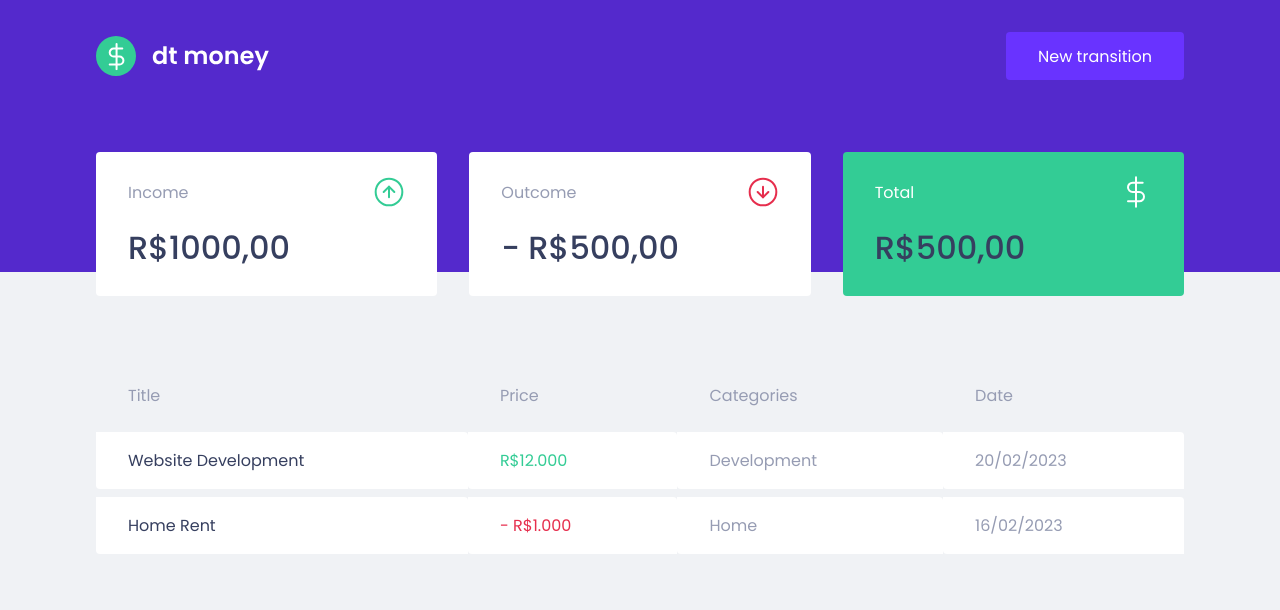
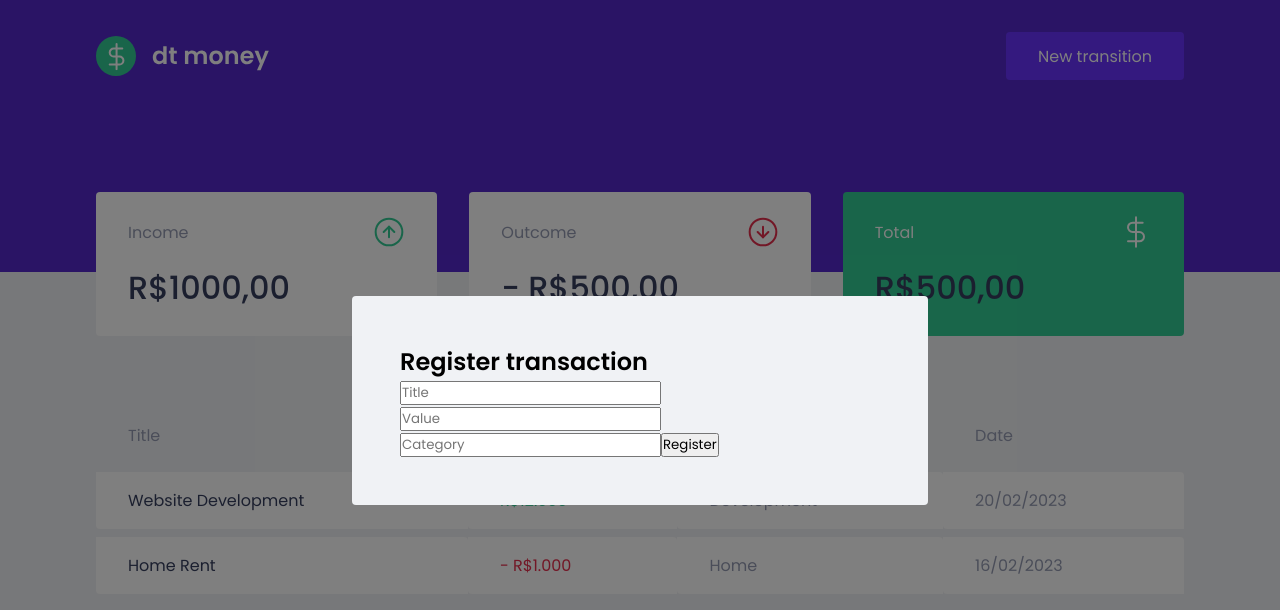
Before and after one commit to inacio000/React-JS, a React (Create React App) app in the folder inmoney/: page / in a window 1280 px wide. Both pictures are taken after a click on the button "New transition". Shown: the top 610 px of the page. Built offline with nearby package versions, Linux system fonts and the light colour scheme; no server answers; what miragejs would draw is missing.

Commit message:
started modal style

```diff
--- a/inmoney/src/App.tsx
+++ b/inmoney/src/App.tsx
@@ -3,6 +3,7 @@
 import { Header } from "./components/Header";
 import { GlobalStyle } from "./styles/global"
 import Modal from 'react-modal'
+import { NewTransactionModal } from "./components/NewTransactionModal";
 
 Modal.setAppElement('#root')
 
@@ -22,6 +23,10 @@
       <Header
         onOpenNewTransactionModal={handleOpenNewTransactionModal}
       />
+      <NewTransactionModal
+        isOpen={isNewTransactionModalOpen}
+        onRequestClose={handleCloseNewTransactionModal}
+      />
       <Dashboard />
       <GlobalStyle />
     </>
--- a/inmoney/src/components/NewTransactionModal/index.tsx
+++ b/inmoney/src/components/NewTransactionModal/index.tsx
@@ -1,13 +1,35 @@
 import Modal from 'react-modal'
+import { Container } from './style';
 
-export function NewTransactionModal() {
+interface NewTransactionModalProps {
+    isOpen: boolean;
+    onRequestClose: () => void;
+}
+
+export function NewTransactionModal({isOpen, onRequestClose}: NewTransactionModalProps) {
     return (
-        <h1>Modal</h1>
-    //     <Modal
-    //       isOpen={isNewTransactionModalOpen}
-    //       onRequestClose={handleCloseNewTransactionModal}
-    //   >
-    //       <h2>Register transaction</h2>
-    //   </Modal>
+        <Modal
+            isOpen={isOpen}
+            onRequestClose={onRequestClose}
+            overlayClassName="react-modal-overlay"
+            className="react-modal-content"
+        >
+          <Container>
+              <h2>Register transaction</h2>
+              <input
+                placeholder='Title'
+              />
+              <input
+                type='number'
+                placeholder='Value'
+              />
+              <input
+                placeholder='Category'
+              />
+              <button type="submit">
+                Register
+              </button>
+          </Container>
+      </Modal>
     )
 }
--- /dev/null
+++ b/inmoney/src/components/NewTransactionModal/style.ts
@@ -0,0 +1,3 @@
+import styled from 'styled-components'
+
+export const Container = styled.form``;
--- a/inmoney/src/components/Summary/styles.ts
+++ b/inmoney/src/components/Summary/styles.ts
@@ -4,7 +4,7 @@
     display: grid;
     grid-template-columns: repeat(3, 1fr);
     gap: 2rem;
-    margin-top: -10rem;
+    margin-top: -7.5rem;
 
     div {
         background-color: var(--main-shape);
--- a/inmoney/src/styles/global.ts
+++ b/inmoney/src/styles/global.ts
@@ -56,4 +56,27 @@
         cursor: not-allowed;
     }
 
+    .react-modal-overlay{
+        background: rgba(0, 0, 0, 0.5);
+
+        position: fixed;
+        top: 0;
+        bottom: 0;
+        right: 0;
+        left: 0;
+
+        display: flex;
+        align-items: center;
+        justify-content: center;
+    }
+
+    .react-modal-content{
+        width: 100%;
+        max-width: 576px;
+        background: var(--bg);
+        padding: 3rem;
+        position: relative;
+        border-radius: .25rem;
+    }
+
 `
```
